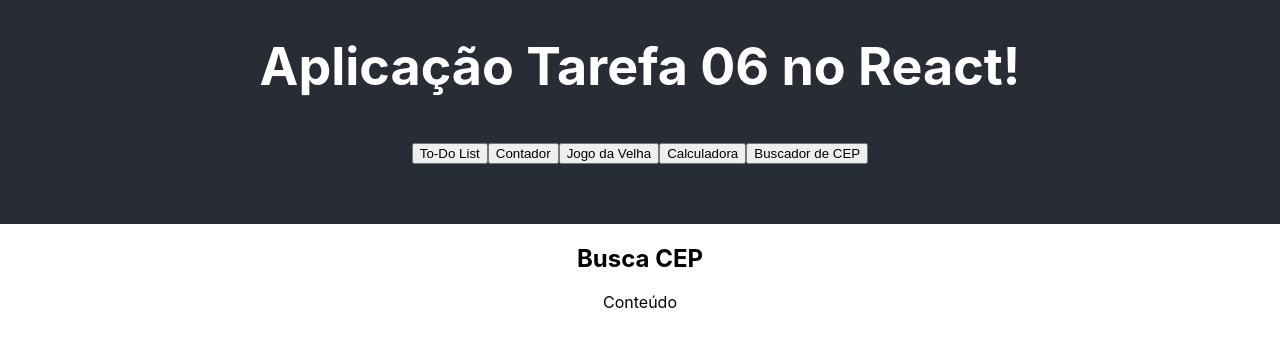
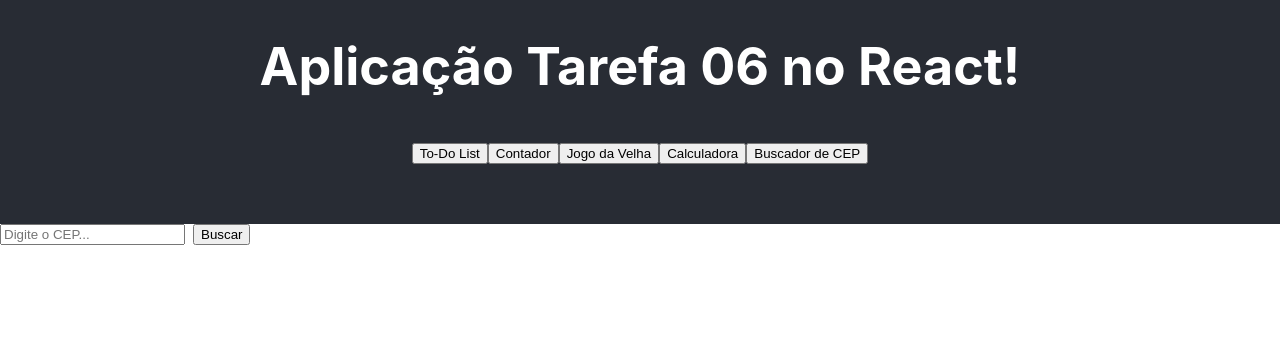
Before and after one commit to GiGomieri05/react-app, a React (Create React App) app: page / in a window 1280 px wide. Both pictures are taken after a click on the button "Buscador de CEP". Shown: the top 346 px of the page. Built offline with nearby package versions, Linux system fonts and the light colour scheme.

Commit message:
implement cep search with viacep api

```diff
--- a/src/components/CepSearch.jsx
+++ b/src/components/CepSearch.jsx
@@ -1,8 +1,68 @@
+import { useState } from 'react';
+
 function CepSearch() {
+  const [cep, setCep] = useState('');
+  const [resultado, setResultado] = useState(null);
+  const [loading, setLoading] = useState(false);
+  const [erro, setErro] = useState('');
+
+  async function buscar() {
+    const cepLimpo = cep.replace(/\D/g, '');
+    if (cepLimpo.length !== 8) {
+      setErro('CEP deve ter 8 dígitos.');
+      return;
+    }
+
+    setLoading(true);
+    setErro('');
+    setResultado(null);
+
+    try {
+      const res = await fetch(`https://viacep.com.br/ws/${cepLimpo}/json/`);
+      const data = await res.json();
+
+      if (data.erro) {
+        setErro('CEP não encontrado.');
+      } else {
+        setResultado(data);
+      }
+    } catch {
+      setErro('Erro de conexão. Tente novamente.');
+    } finally {
+      setLoading(false);
+    }
+  }
+
+  function handleKeyDown(e) {
+    if (e.key === 'Enter') buscar();
+  }
+
   return (
     <div>
-      <h2>Busca CEP</h2>
-      <p>Conteúdo</p>
+      <div style={{ display: 'flex', gap: '8px', marginBottom: '16px' }}>
+        <input
+          value={cep}
+          onChange={(e) => setCep(e.target.value)}
+          onKeyDown={handleKeyDown}
+          placeholder="Digite o CEP..."
+          maxLength={9}
+        />
+        <button onClick={buscar} disabled={loading}>
+          {loading ? 'Buscando...' : 'Buscar'}
+        </button>
+      </div>
+
+      {erro && <p style={{ color: 'red' }}>{erro}</p>}
+
+      {resultado && (
+        <div>
+          <p><strong>Logradouro:</strong> {resultado.logradouro}</p>
+          <p><strong>Bairro:</strong> {resultado.bairro}</p>
+          <p><strong>Cidade:</strong> {resultado.localidade}</p>
+          <p><strong>Estado:</strong> {resultado.uf}</p>
+          <p><strong>CEP:</strong> {resultado.cep}</p>
+        </div>
+      )}
     </div>
   );
 }
```
